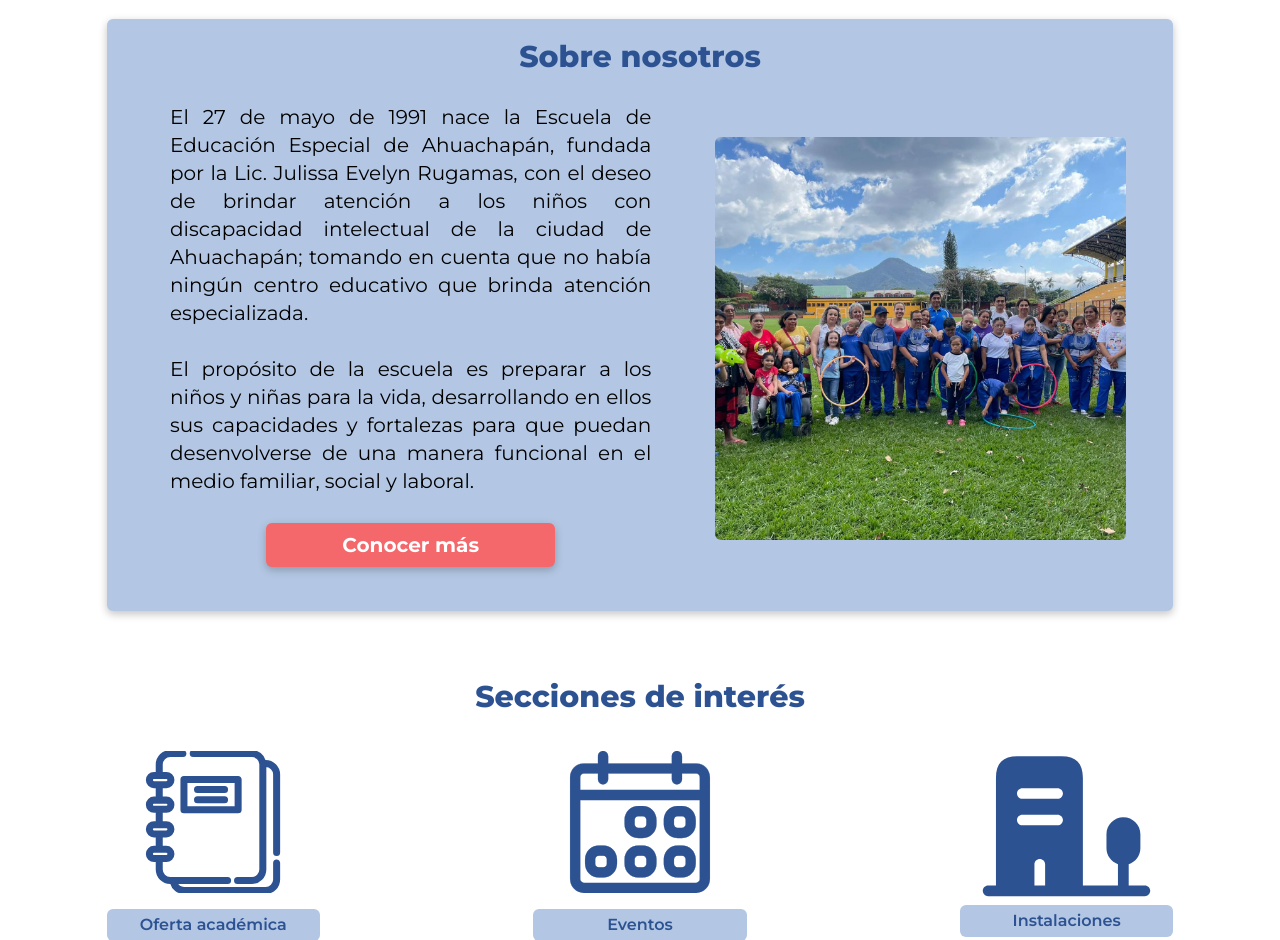
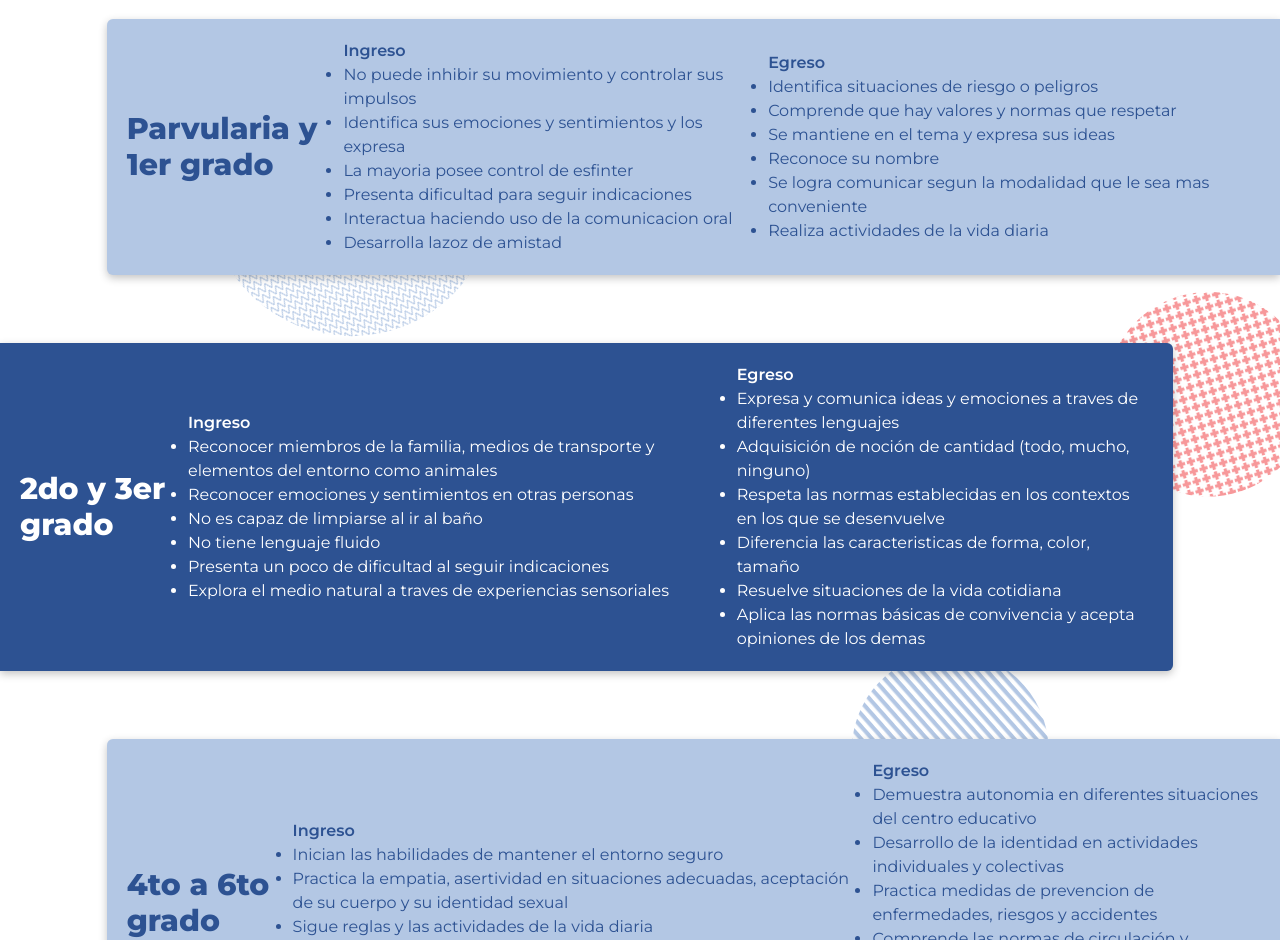
Before and after one commit to eeeahuachapan/EEEA-Website, a React (Vite) app: page /AcademicOffer in a window 1280 px wide. Shown: the part 360-1300 px from the top of the page. Built offline with nearby package versions, Linux system fonts and the light colour scheme.

Commit message:
feat: add academic offer :sparkles:

```diff
--- a/src/App.jsx
+++ b/src/App.jsx
@@ -4,6 +4,7 @@ import Calendar from "./pages/calendar/Calendar"
 import AboutUs from "./pages/aboutus/AboutUs"
 import Events from "./pages/events/Events"
 import ContactUs from "./pages/contactUs/ContactUs"
+import AcademicOffer from "./pages/academicOffer/AcademicOffer"
 import { BrowserRouter, Route, Routes } from "react-router-dom"
 
 function App() {
@@ -13,6 +14,7 @@ function App() {
     <Routes>
         <Route path="/" Component={Home} />
         <Route path="/AboutUs" Component={AboutUs} />
+        <Route path="/AcademicOffer" Component={AcademicOffer} />
         <Route path="/Facilities" Component={Facilities} />
         <Route path="/Calendar" Component={Calendar} />
         <Route path="/Events" Component={Events} />
--- a/src/components/eventItem/EventItem.jsx
+++ b/src/components/eventItem/EventItem.jsx
@@ -1,8 +1,8 @@
 function EventItem() {
   return (
-    <div className="font-Montserrat card card-side bg-base-100 h-32 shadow-[rgba(0,_0,_0,_0.24)_0px_3px_8px] rounded-xl flex lg:w-3/10 lg:h-1/3">
+    <div className="font-Montserrat card card-side bg-base-100 h-32 shadow-[rgba(0,_0,_0,_0.24)_0px_3px_8px] rounded-xl flex -z-10 lg:w-3/10 lg:h-1/3">
     <img src="/src/assets/Imagen2.webp" alt="" className='w-1/3 lg:w-5/12 object-cover rounded-l-xl' />
-    <div className="card-body p-5 rounded-r-xl text-xs lg:text-sm bg-white lg:items-center">
+    <div className="card-body p-5 rounded-r-xl text-xs lg:text-sm bg-white lg:items-center ">
         <h1 className='text-secondary text-lg font-bold'>Nombre</h1>
         <div className='flex text-xs lg:flex-col lg:text-sm lg:gap-2'>
             <label className='text-center flex flex-col gap-1 items-center lg:flex-row  lg:text-left'>
--- a/src/components/navbar/Navbar.jsx
+++ b/src/components/navbar/Navbar.jsx
@@ -41,7 +41,7 @@ function Navbar() {
           </details>
         </li>
 
-        <li><a className=' hover:bg-slate-100  '>Oferta académica</a></li>
+        <li><Link to='/AcademicOffer' className=' hover:bg-slate-100  '>Oferta académica</Link></li>
         <li tabIndex={0}>
           <details>
             <summary className=' hover:bg-slate-100'>Vida estudiantil</summary>
@@ -58,7 +58,7 @@ function Navbar() {
     </div>
     <div className="drawer-side ">
       <label htmlFor="my-drawer-3" aria-label="close sidebar" className="drawer-overlay"></label>
-      <ul className="menu p-4 py-16 w-64 font-semibold text-base  min-h-full bg-white gap-2">
+      <ul className="menu p-4 py-16 w-64 font-semibold text-base  min-h-full bg-white gap-2  z-50">
         {/* Sidebar content here */}
 
         <li>
@@ -83,7 +83,7 @@ function Navbar() {
             </ul>
           </details>
         </li>
-        <li><a>Oferta académica</a></li>
+        <li><Link to='/AcademicOffer'>Oferta académica</Link></li>
         <li tabIndex={0}>
           <details>
             <summary>Vida estudiantil</summary>
--- a/src/pages/aboutus/AboutUs.jsx
+++ b/src/pages/aboutus/AboutUs.jsx
@@ -3,13 +3,15 @@ import Footer from '../../components/footer/Footer'
 
 function AboutUs() {
   return (
-    <div className=' h-screen min-h-screen flex flex-col items-center font-Montserrat'>
+    <div className=' h-screen min-h-screen flex flex-col items-center font-Montserrat '>
       <Navbar />
 
       <div className='h-1/5 w-full  -z-10 flex flex-col justify-center items-center lg:h-1/3'>
         <h1 className='text-white font-extrabold absolute z-10 text-2xl text-center lg:text-5xl lg:px-32'>SOBRE NOSOTROS</h1>
         <img src='/src/assets/banner.webp' alt='logo' className='object-cover h-full w-full relative brightness-50' />
       </div>
+
+
 
       <p className='px-5 text-sm lg:w-10/12 lg:text-base mt-5 lg:mt-12 text-justify'>El referente de evaluación que se tiene en este centro educativo es la aplicación de las pruebas psicológicas que son parte del protocolo de atención a los estudiantes, aplicadas por psicólogos y evaluaciones pedagógicas realizadas por los docentes, estas muestran resultados que indican el nivel de discapacidad intelectual, con los cuales es necesaria la implementación de estrategias metodológicas con adecuaciones curriculares según la limitante de cada estudiante. A partir de los resultados obtenidos, las docentes elaboran un expediente por estudiante, y con esta base se elabora y planifica la atención educativa y curricular para cada estudiante en particular.
         <br /> <br /> Actualmente se cuenta con un equipo de 6 docentes en educación especial al servicio de los 66 estudiantes pertenecientes a la institución. Existe un genuino compromiso con el trabajo de parte de todos los miembros del equipo. Dentro de las estrategias metodológicas que el equipo de docentes utiliza se encuentran ludotecas, material concreto, dinámicas grupales, exposiciones, experimentos, entre otros. </p>
--- /dev/null
+++ b/src/pages/academicOffer/AcademicOffer.jsx
@@ -0,0 +1,147 @@
+import React from 'react'
+import Navbar from '../../components/navbar/Navbar'
+import Footer from '../../components/footer/Footer'
+
+import { Navigate, useNavigate } from "react-router-dom";
+
+function AcademicOffer() {
+    const navigate = useNavigate();
+    const navigateToAboutUs = () => {
+      navigate(`/aboutus`);
+      window.scrollTo({ top: 0, behavior: 'smooth' });
+    };
+  return (
+    <div className=' h-screen min-h-screen flex flex-col items-center font-Montserrat'>
+      <Navbar />
+
+      <div className='h-1/5 w-full  -z-10 flex flex-col justify-center lg:items-center lg:h-1/3'>
+
+        <h1 className='text-white font-extrabold absolute z-10 text-4xl text-center lg:text-5xl lg:px-32'>OFERTA ACADEMICA</h1>
+        <img src='/src/assets/banner.webp' alt='logo' className='object-cover h-full w-full relative brightness-50' />
+      </div>
+
+        <div className='w-full h-auto flex flex-col items-center bg-shapes'>
+
+        <div className='w-full justify-center flex lg:justify-end'>
+        <div className='w-11/12 h-auto bg-primary rounded-md lg:rounded-l-md lg:rounded-r-none  flex flex-col lg:flex-row items-center justify-evenly p-5 my-5 lg:mt-12 gap-3 lg:w-11/12 lg:h-auto
+    shadow-[rgba(0,_0,_0,_0.24)_0px_3px_8px]'>
+        <h1 className='text-secondary font-bold text-xl lg:text-3xl lg:font-extrabold lg:w-1/5'>Parvularia y 1er grado</h1>
+        <div className='text-secondary'>
+            <h2 className='font-semibold'>Ingreso</h2>
+            <ul className='list-disc '>
+                <li> No puede inhibir su movimiento y controlar sus impulsos</li>
+                <li> Identifica sus emociones y sentimientos y los expresa </li>
+                <li> La mayoria posee control de esfinter</li>
+                <li> Presenta dificultad para seguir indicaciones</li>
+                <li> Interactua haciendo uso de la comunicacion oral</li>
+                <li> Desarrolla lazoz de amistad</li>
+            </ul>
+        </div>
+        <div className='text-secondary'>
+        <h2 className='font-semibold'>Egreso</h2>
+            <ul className='list-disc '>
+                <li> Identifica situaciones de riesgo o peligros</li>
+                <li> Comprende que hay valores y normas que respetar </li>
+                <li> Se mantiene en el tema y expresa sus ideas</li>
+                <li> Reconoce su nombre</li>
+                <li> Se logra comunicar segun la modalidad que le sea mas conveniente</li>
+                <li> Realiza actividades de la vida diaria</li>
+            </ul>
+        </div>
+      </div>
+        </div>
+
+        <div className='w-full justify-center flex lg:justify-start'>
+        <div className='w-11/12 h-auto bg-secondary text-white rounded-md lg:rounded-r-md lg:rounded-l-none flex flex-col lg:flex-row items-center justify-evenly p-5 my-5 lg:mt-12 gap-3 lg:w-11/12 lg:h-auto
+    shadow-[rgba(0,_0,_0,_0.24)_0px_3px_8px]'>
+        <h1 className=' font-bold text-xl lg:w-1/5  lg:text-3xl lg:font-extrabold'>2do y 3er grado</h1>
+        <div>
+            <h2 className='font-semibold'>Ingreso</h2>
+            <ul className='list-disc '>
+                <li> Reconocer miembros de la familia, medios de transporte y elementos del entorno como animales</li>
+                <li> Reconocer emociones y sentimientos en otras personas </li>
+                <li> No es capaz de limpiarse al ir al baño</li>
+                <li> No tiene lenguaje fluido</li>
+                <li> Presenta un poco de dificultad al seguir indicaciones</li>
+                <li> Explora el medio natural a traves de experiencias sensoriales</li>
+            </ul>
+        </div>
+        <div >
+        <h2 className='font-semibold'>Egreso</h2>
+            <ul className='list-disc '>
+                <li> Expresa y comunica ideas y emociones a traves de diferentes lenguajes</li>
+                <li> Adquisición de noción de cantidad (todo, mucho, ninguno)</li>
+                <li> Respeta las normas establecidas en los contextos en los que se desenvuelve</li>
+                <li> Diferencia las caracteristicas de forma, color, tamaño</li>
+                <li> Resuelve situaciones de la vida cotidiana</li>
+                <li> Aplica las normas básicas de convivencia y acepta opiniones de los demas</li>
+            </ul>
+        </div>
+      </div>
+        </div>
+
+        <div className='w-full justify-center flex lg:justify-end'>
+        <div className='w-11/12 h-auto bg-primary rounded-md lg:rounded-l-md lg:rounded-r-none  flex flex-col lg:flex-row items-center justify-evenly p-5 my-5 lg:mt-12 gap-3 lg:w-11/12 lg:h-auto
+    shadow-[rgba(0,_0,_0,_0.24)_0px_3px_8px]'>
+        <h1 className='text-secondary font-bold text-xl lg:text-3xl lg:font-extrabold lg:w-1/5'>4to a 6to grado</h1>
+        <div className='text-secondary'>
+            <h2 className='font-semibold'>Ingreso</h2>
+            <ul className='list-disc '>
+                <li> Inician las habilidades de mantener el entorno seguro</li>
+                <li> Practica la empatia, asertividad en situaciones adecuadas, aceptación de su cuerpo y su identidad sexual</li>
+                <li> Sigue reglas y las actividades de la vida diaria</li>
+                <li> Contesta a preguntas personales</li>
+                <li> Usa frases sencillas, frases escritas y la lectura de pequeños textos</li>
+            </ul>
+        </div>
+        <div className='text-secondary'>
+        <h2 className='font-semibold'>Egreso</h2>
+            <ul className='list-disc '>
+                <li> Demuestra autonomia en diferentes situaciones del centro educativo</li>
+                <li> Desarrollo de la identidad en actividades individuales y colectivas</li>
+                <li> Practica medidas de prevencion de enfermedades, riesgos y accidentes</li>
+                <li> Comprende las normas de circulación y seguridad vial</li>
+                <li> Desarrolla habilidades de lectroescritura mecánica</li>
+                <li> Realiza operaciones de la vida cotidiana</li>
+            </ul>
+        </div>
+      </div>
+        </div>
+
+        <div className='w-full justify-center flex lg:justify-start'>
+        <div className='w-11/12 h-auto bg-secondary text-white rounded-md lg:rounded-r-md lg:rounded-l-none flex flex-col lg:flex-row items-center justify-evenly p-5 my-5 lg:mt-12 gap-3 lg:w-11/12 lg:h-auto
+    shadow-[rgba(0,_0,_0,_0.24)_0px_3px_8px]'>
+        <h1 className=' font-bold text-xl lg:w-1/5  lg:text-3xl lg:font-extrabold'>Formación Laboral</h1>
+        <div>
+            <h2 className='font-semibold'>Ingreso</h2>
+            <ul className='list-disc '>
+                <li> Resuelve situaciones de la vida cotidiana</li>
+                <li> Aplica las normas básicas de convivencia</li>
+                <li> Expresa y comunica ideas y sentimientos a traves de los diferentes lenguajes</li>
+                <li> Deficiencia en competencias de autodirección y autocuidado</li>
+                <li> Falta de seguridad en sus capacidades</li>
+                <li> Sigue indicaciones y cumple horarios establecidos</li>
+            </ul>
+        </div>
+        <div >
+        <h2 className='font-semibold'>Egreso</h2>
+            <ul className='list-disc '>
+                <li> Respeta a compañeros de trabajo</li>
+                <li> Comunica sus ideas con asertividad</li>
+                <li> Cumple con las normas y politicas del espacio de trabajo</li>
+                <li> Elabora distintos procesos de manufactura de recetas</li>
+                <li> Auxilia en proceso de limpieza, corte y organizacion</li>
+                <li> Maneja estrategias de matemáticas aplicada en la vida diaria y laboral</li>
+            </ul>
+        </div>
+      </div>
+        </div>
+        </div>
+
+
+      <Footer />
+    </div>
+  )
+}
+
+export default AcademicOffer
--- a/src/pages/calendar/Calendar.jsx
+++ b/src/pages/calendar/Calendar.jsx
@@ -25,7 +25,7 @@ function Calendar() {
                     <button className="btn btn-sm border-white">Diciembre</button>
                 </div>
 
-                <div className="flex flex-col lg:w-11/12 gap-6 p-6 lg:overflow-y-auto">
+                <div className="flex flex-col lg:w-11/12 gap-6 p-6 lg:overflow-y-auto lg:bg-shapes lg:z-0 ">
                     <CalendarItem />
                     <CalendarItem />
                     <CalendarItem />
--- a/src/pages/contactUs/ContactUs.jsx
+++ b/src/pages/contactUs/ContactUs.jsx
@@ -8,6 +8,7 @@ function ContactUs() {
         <div className="h-screen min-h-screen flex flex-col items-center font-Montserrat">
             <Navbar />
 
+            <div className='w-full h-auto flex flex-col items-center bg-shapes'>
             <h1 className='font-bold text-secondary text-xl lg:text-3xl lg:font-extrabold lg:my-6'>Contáctenos</h1>
 
 <div className="flex flex-col items-center w-full h-fit gap-6 p-4 lg:px-14">
@@ -56,6 +57,8 @@ function ContactUs() {
     </section>
 </div>
 
+            </div>
+
             <Footer />
         </div>
     )
--- a/src/pages/events/Events.jsx
+++ b/src/pages/events/Events.jsx
@@ -9,7 +9,7 @@ function Events() {
 
     <h1 className='font-bold text-secondary text-xl lg:text-3xl lg:font-extrabold lg:my-3'>Eventos</h1>
 
-    <section className="w-full  lg:h-5/6 flex flex-col lg:flex-row items-end lg:items-stretch min-h-4/6   ">
+    <section className="w-full  lg:h-5/6 flex flex-col lg:flex-row items-end lg:items-stretch min-h-4/6 lg:bg-shapes lg:z-0 ">
 
         <button className="btn btn-sm bg-accent text-white border-none w-2/6 lg:hidden flex justify-between px-4 mr-5" onClick={()=>document.getElementById('filters').showModal()}>
                 Filtros
@@ -126,7 +126,7 @@ function Events() {
             <button className="btn btn-sm border-white">Diciembre</button>
         </div>
 
-        <div className="flex flex-col  lg:w-11/12 gap-6 lg:px-0 py-6 px-2  lg:overflow-y-auto lg:flex-row lg:flex-wrap">
+        <div className="flex flex-col w-full lg:w-11/12 gap-6 lg:px-0 py-6 px-2  lg:overflow-y-auto lg:flex-row lg:flex-wrap">
          <EventItem />
          <EventItem />
          <EventItem />
--- a/tailwind.config.js
+++ b/tailwind.config.js
@@ -22,6 +22,7 @@ export default {
           },
           backgroundImage: {
             'hero': "url('/src/assets/banner.jpg')",
+            'shapes':'url(/src/assets/Pattern.svg)',
           },
       fontFamily: {
             Montserrat: ['Montserrat, sans-serif'],
```
Also changed, not shown: src/pages/home/Home.jsx (+5 -2 lines), src/assets/Pattern.svg (added). Lines whose indentation alone changed are shown as unchanged.
